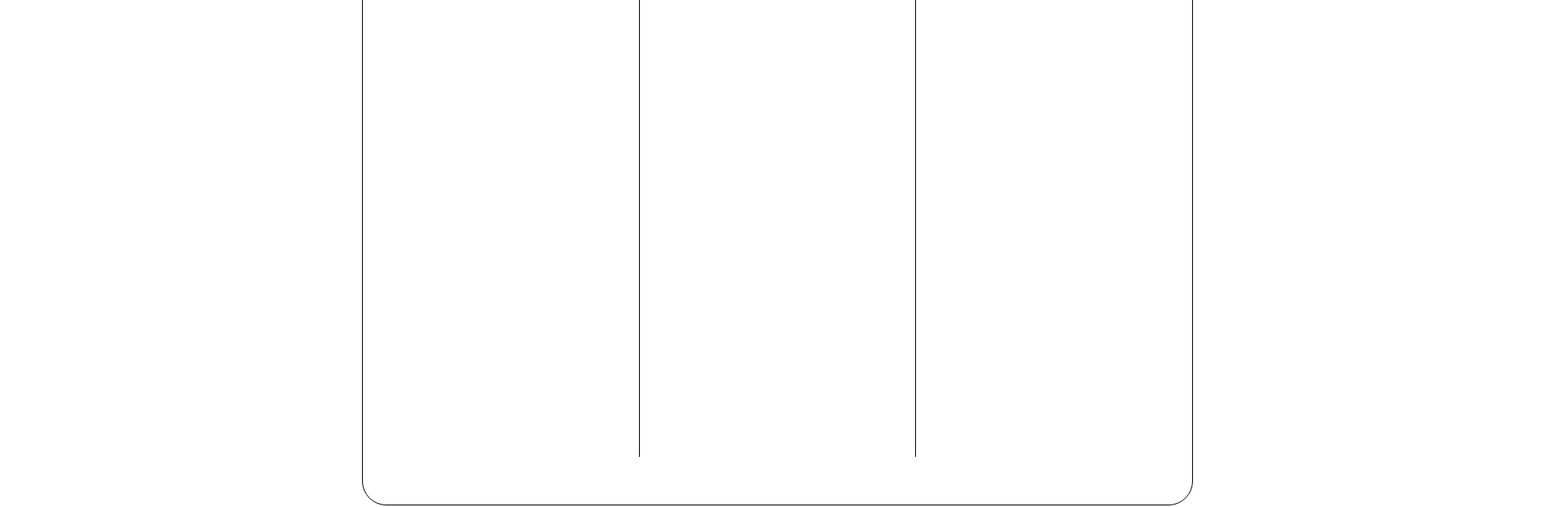
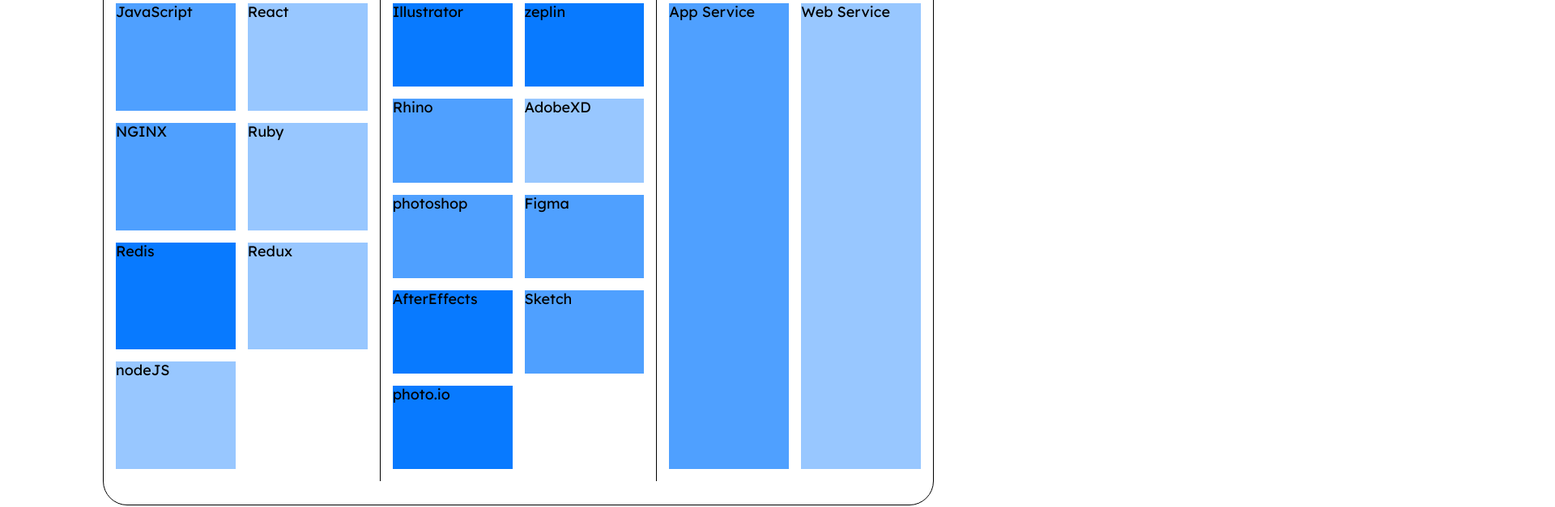
Before and after one commit to RetepMil/dev_PM_connection_service, a React (Create React App) app: page /findproject in a window 1280 px wide. Shown: the part 300-927 px from the top of the page at 81% size, 1920 px wide, since content can reach past the window. Built offline with nearby package versions, Linux system fonts and the light colour scheme; a web font is replaced by a local one.

Commit message:
update: tech stack modal

```diff
--- /dev/null
+++ b/src/components/StackItem.js
@@ -0,0 +1,27 @@
+import styles from "../css/TechStackModal.module.css";
+
+let colorPreset = ["#98C7FF", "#4FA0FF", "#087AFF"];
+
+const selectColor = () => {
+  let color = colorPreset[Math.floor(Math.random() * colorPreset.length)];
+  return color;
+};
+
+const StackItems = ({ itemNames }) => {
+  return (
+    <>
+      {itemNames.map((itemName) => {
+        return (
+          <div
+            style={{ backgroundColor: selectColor() }}
+            className={styles.stack_item}
+          >
+            {itemName}
+          </div>
+        );
+      })}
+    </>
+  );
+};
+
+export default StackItems;
--- a/src/components/TechStackModal.js
+++ b/src/components/TechStackModal.js
@@ -1,4 +1,30 @@
 import styles from "../css/TechStackModal.module.css";
+import StackItems from "./StackItem";
+
+let developStackNames = [
+  // later receive data from backend server
+  "JavaScript",
+  "React",
+  "NGINX",
+  "Ruby",
+  "Redis",
+  "Redux",
+  "nodeJS",
+];
+
+let designStackNames = [
+  "Illustrator",
+  "zeplin",
+  "Rhino",
+  "AdobeXD",
+  "photoshop",
+  "Figma",
+  "AfterEffects",
+  "Sketch",
+  "photo.io",
+];
+
+let managerStackNames = ["App Service", "Web Service"];
 
 const TechStackModal = () => {
   return (
@@ -11,6 +37,7 @@
         >
           developer
         </div>
+        <StackItems itemNames={developStackNames} />
       </div>
       <div className={styles.stack_container}>
         <div
@@ -19,6 +46,7 @@
         >
           designer
         </div>
+        <StackItems itemNames={designStackNames} />
       </div>
       <div className={styles.stack_container}>
         <div
@@ -27,6 +55,7 @@
         >
           manager
         </div>
+        <StackItems itemNames={managerStackNames} />
       </div>
     </div>
   );
--- a/src/css/App.module.css
+++ b/src/css/App.module.css
@@ -7,6 +7,9 @@
 }
 
 .app_container {
+  left: 50%;
+  transform: translate(-50%, 0);
+
   width: 1920px;
   height: 1080px;
   margin: 0px;
--- a/src/css/TechStackModal.module.css
+++ b/src/css/TechStackModal.module.css
@@ -38,9 +38,13 @@
 
 .stack_container {
   margin-top: 13%;
-  display: inline-block;
+  padding: 15px;
   width: 33.33%;
   height: 75%;
+
+  display: inline-grid;
+  grid-template-columns: 1fr 1fr;
+  gap: 15px;
 
   border-right: 1px solid #000000;
 }
@@ -63,3 +67,7 @@
 
   color: #858585;
 }
+
+.stack_item {
+  /*height: 50px;*/
+}
```
Also changed, not shown: src/components/IntroduceModal.js (added).
